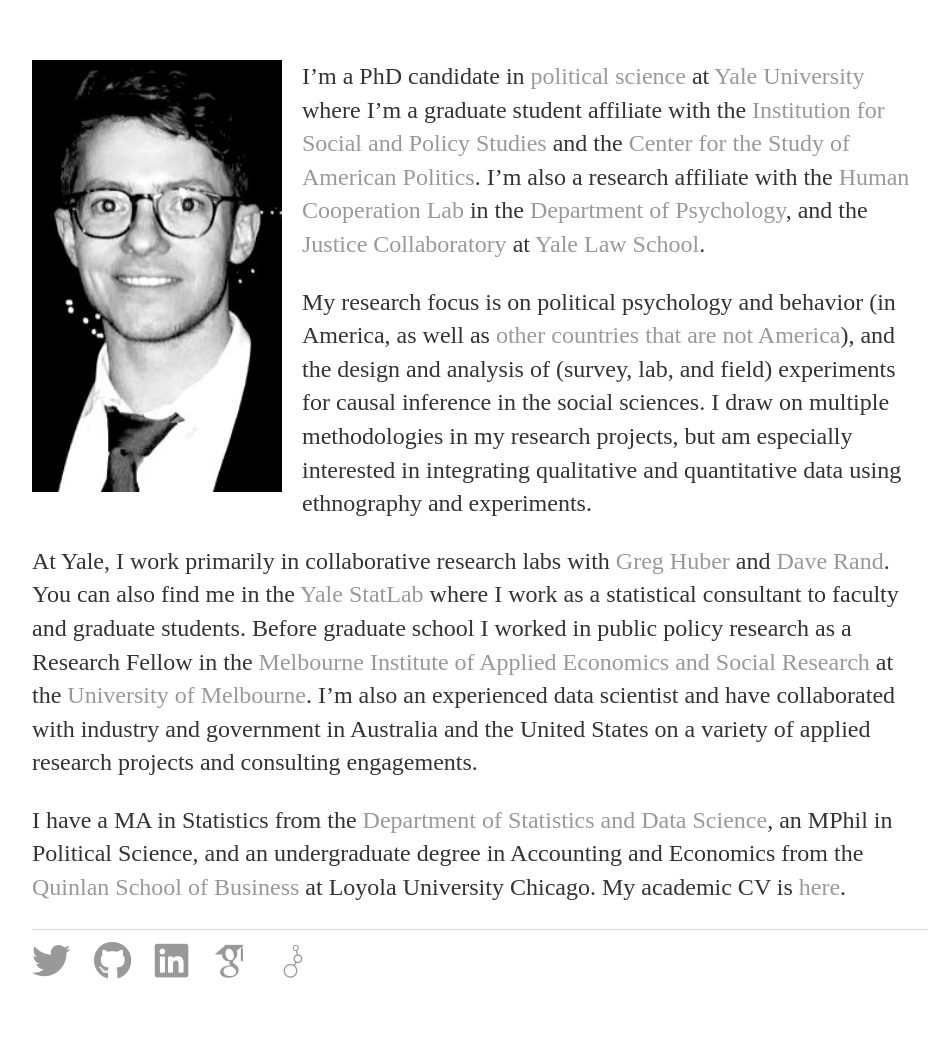
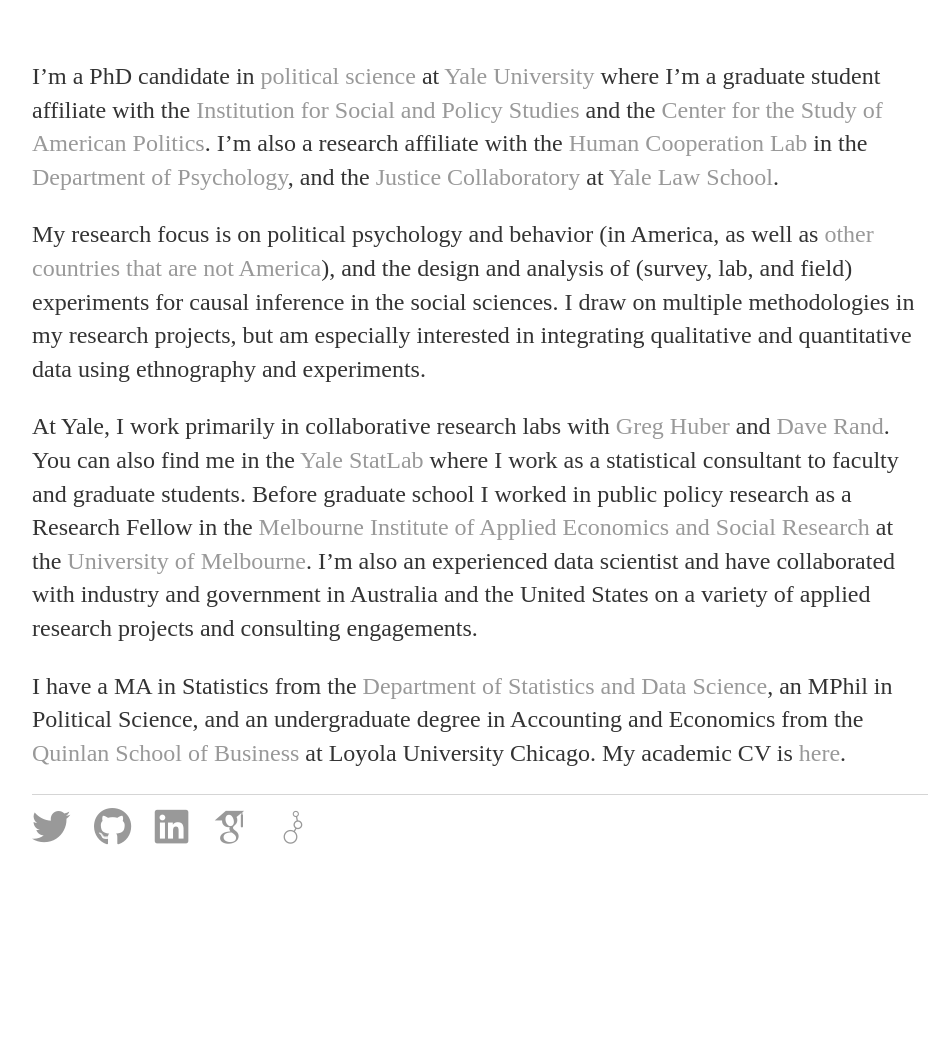
Before and after one commit to kylepeyton/kylepeyton.github.io, a Jekyll site: the page built from index.markdown, in a window 1280 px wide. Shown: the whole page, without its empty margins (160-1106 px from the left). Built offline with Jekyll 4.4.1, drawn with Linux system fonts in a browser that asks for light colours; nearby versions of some CDN libraries; some web fonts are replaced; after the commit the page ends 906 px from its top, so only the background shows below that.

Commit message:
Update index.markdown

```diff
--- a/index.markdown
+++ b/index.markdown
@@ -2,7 +2,6 @@
 layout: design-kp
 title: "Home"
 ---
-<img style="float: left; width: 250px; margin: 0 20px 10px 0" src="/assets/cropic.jpg" alt="pic" />
 
 I'm a PhD candidate in [political science](https://politicalscience.yale.edu/) at [Yale University](https://www.yale.edu/) where I'm a graduate student affiliate with the [Institution for Social and Policy Studies](https://isps.yale.edu/) and the [Center for the Study of American Politics](https://csap.yale.edu/). I'm also a research affiliate with the [Human Cooperation Lab](http://davidrand-cooperation.com/lab/) in the [Department of Psychology](https://psychology.yale.edu/), and the [Justice Collaboratory](https://law.yale.edu/justice-collaboratory) at [Yale Law School](https://law.yale.edu/).
 
```
